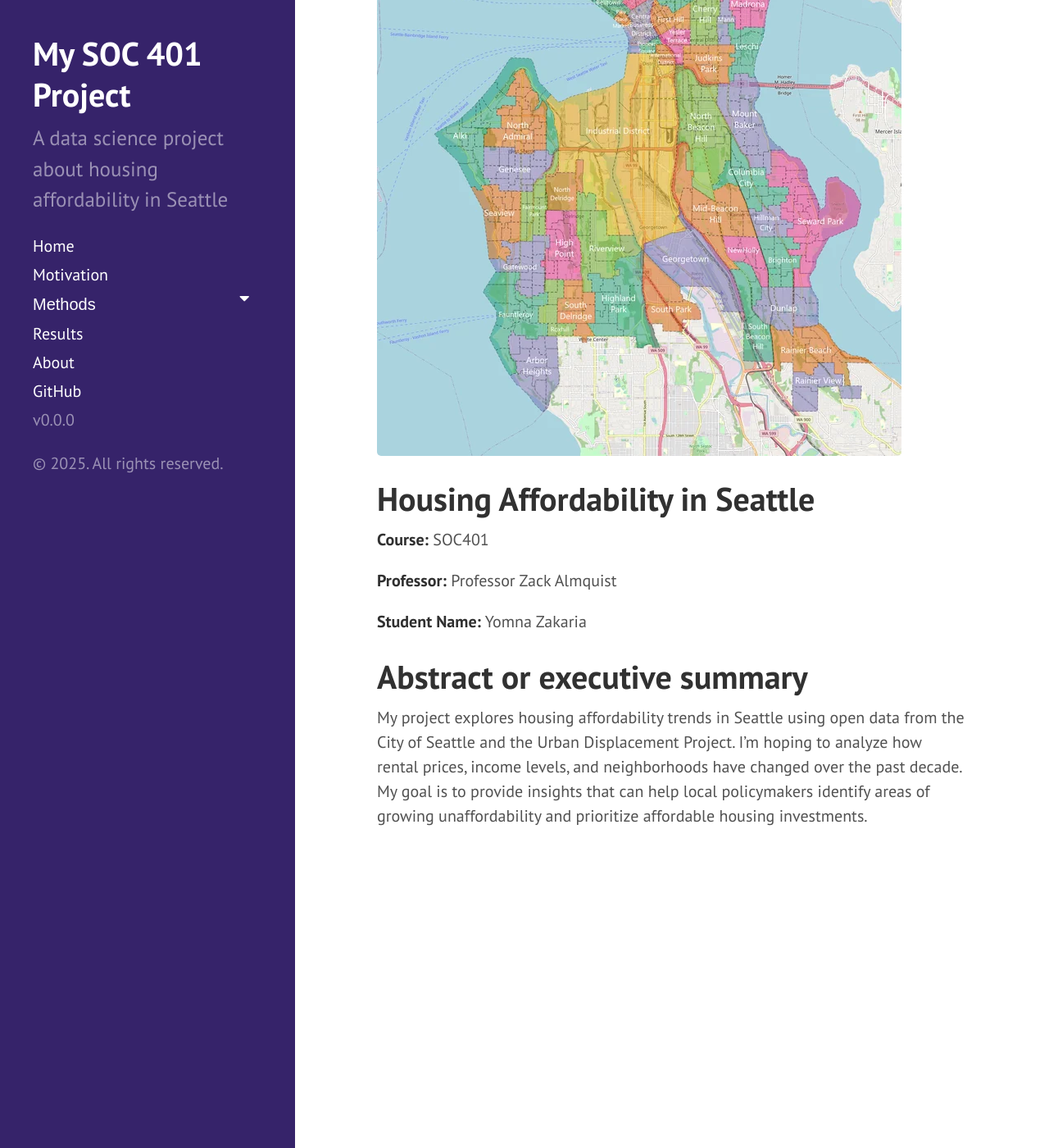
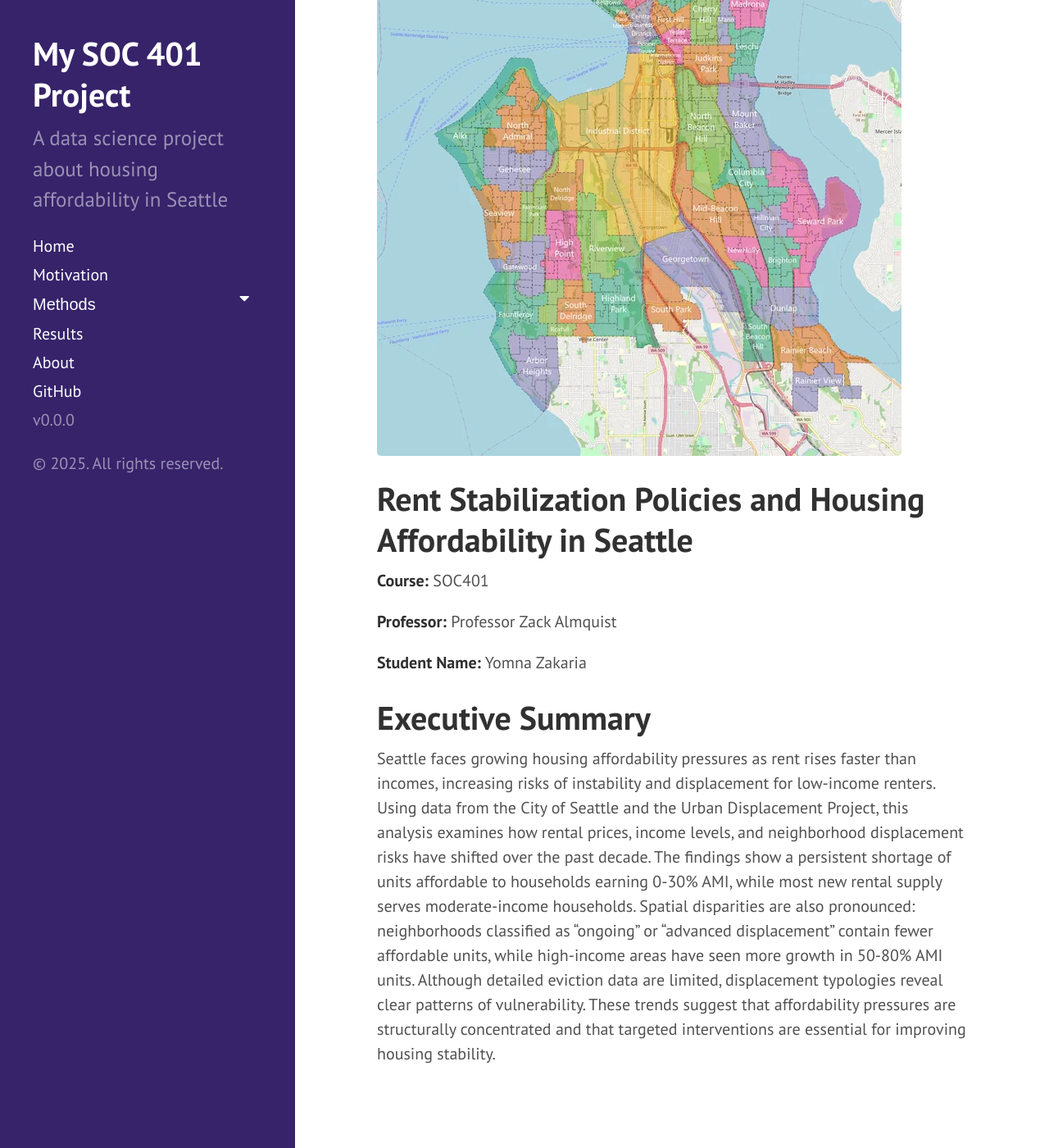
Before and after one commit to ymzakaria/soc401-ymzakaria, a Jekyll site: the page built from index.md, in a window 1280 px wide and 1400 px high, scrolled down 630 px. Shown: the whole window at 82% size. Built offline with Jekyll 4.4.1, drawn with Linux system fonts in a browser that asks for light colours; the list of posts is cut into pages by our own code.

Commit message:
Update index.md

```diff
--- a/index.md
+++ b/index.md
@@ -5,7 +5,7 @@ layout: default
 <img src="{{ site.url }}{{ site.baseurl }}/assets/img/seattke neighborhoods map.webp">
 
 
-# Housing Affordability in Seattle
+# Rent Stabilization Policies and Housing Affordability in Seattle
 
 **Course:** SOC401
 
@@ -13,6 +13,6 @@ layout: default
 
 **Student Name:** Yomna Zakaria
 
-# Abstract or executive summary
+# Executive Summary
 
-My project explores housing affordability trends in Seattle using open data from the City of Seattle and the Urban Displacement Project. I'm hoping to analyze how rental prices, income levels, and neighborhoods have changed over the past decade. My goal is to provide insights that can help local policymakers identify areas of growing unaffordability and prioritize affordable housing investments.
+Seattle faces growing housing affordability pressures as rent rises faster than incomes, increasing risks of instability and displacement for low-income renters. Using data from the City of Seattle and the Urban Displacement Project, this analysis examines how rental prices, income levels, and neighborhood displacement risks have shifted over the past decade. The findings show a persistent shortage of units affordable to households earning 0-30% AMI, while most new rental supply serves moderate-income households. Spatial disparities are also pronounced: neighborhoods classified as “ongoing” or “advanced displacement” contain fewer affordable units, while high-income areas have seen more growth in 50-80% AMI units. Although detailed eviction data are limited, displacement typologies reveal clear patterns of vulnerability. These trends suggest that affordability pressures are structurally concentrated and that targeted interventions are essential for improving housing stability.
```
